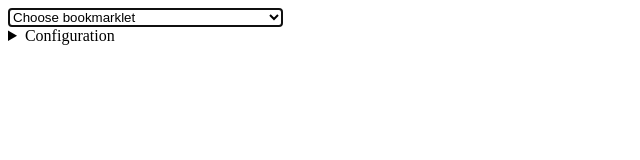
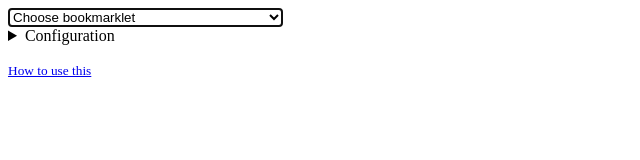
Before and after one commit to benjaminoakes/bookmarklets, a plain HTML site: page index.html in a window 1280 px wide. Shown: the whole page, without its empty margins (0-640 px from the left). Drawn offline with Linux system fonts and the light colour scheme.

Commit message:
Add "how to use this"

```diff
--- a/index.html
+++ b/index.html
@@ -76,6 +76,9 @@
           <input type="submit" value="Save">
         </form>
       </details>
+      <p>
+        <small><a href="https://github.com/benjaminoakes/bookmarklets/blob/main/README.md">How to use this</a></small>
+      </p>
     </main>
   </body>
   <script>
```
